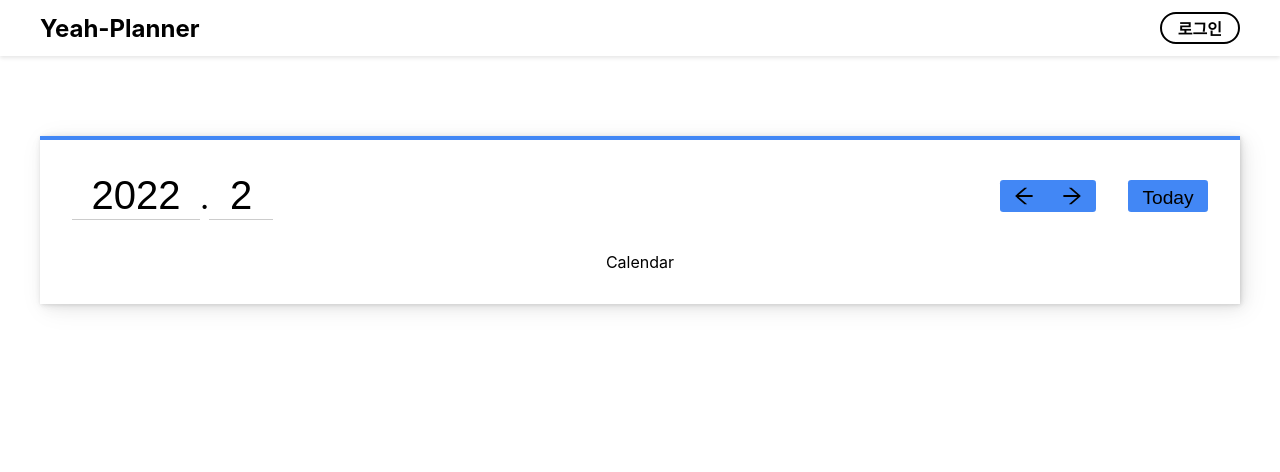
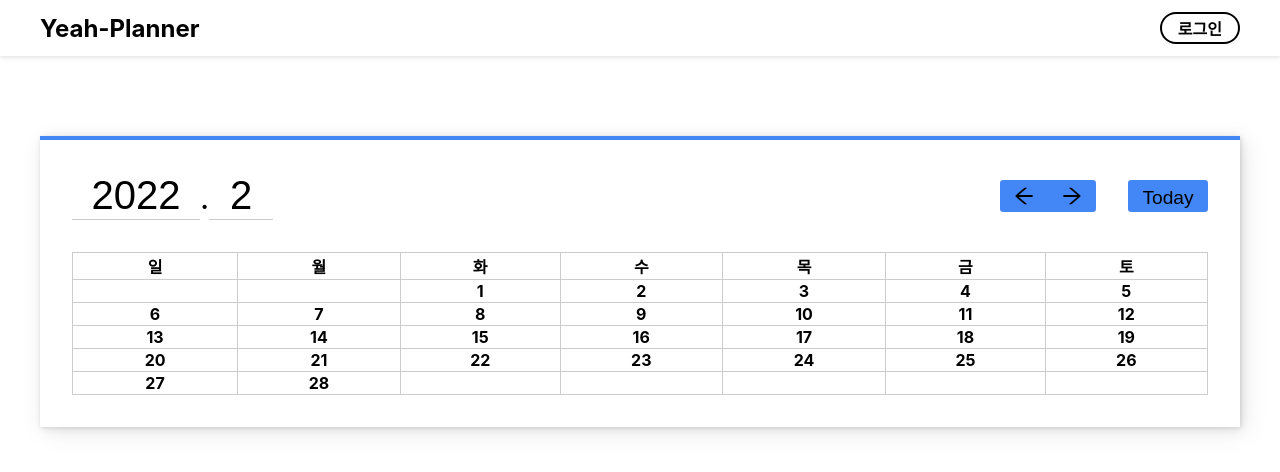
Before and after one commit to Yeah-Planner/Yeah-Planner-Frontend, a Next.js app: page /cal in a window 1280 px wide. Shown: the top 472 px of the page. Built offline with nearby package versions, Linux system fonts and the light colour scheme.

Commit message:
calendar cells

```diff
--- a/components/Calendar/Calendar.style.ts
+++ b/components/Calendar/Calendar.style.ts
@@ -103,3 +103,20 @@ export const NavTodayButtonStyle = styled(NavArrowStyle)`
     margin-left: 1rem;
   }
 `
+
+export const CalendarTableStyle = styled.table`
+  width: 100%;
+  /* border: 1px solid #ccc; */
+  border: none;
+  border-collapse: collapse;
+  border-spacing: 0;
+`
+
+export const TableHeaderStyle = styled.th`
+  border: 1px solid #ccc;
+`
+
+export const TableRowStyle = styled.tr`
+  border: none;
+  vertical-align: baseline;
+`
--- a/components/Calendar/Calendar.tsx
+++ b/components/Calendar/Calendar.tsx
@@ -1,12 +1,57 @@
 import { NextPage } from 'next'
+import {
+  CalendarTableStyle,
+  TableHeaderStyle,
+  TableRowStyle,
+} from './Calendar.style'
 // import FullCalendar from '@fullcalendar/react'
 // import dayGridPlugin from '@fullcalendar/daygrid'
 
-const Calendar: NextPage = () => {
+interface Props {
+  month: number
+  year: number
+}
+
+const Calendar: NextPage<Props> = ({ month, year }) => {
   // This causes internal server error.
   // return <FullCalendar plugins={[dayGridPlugin]} initialView="dayGridMonth" />
 
-  return <div>Calendar</div>
+  const days = ['일', '월', '화', '수', '목', '금', '토']
+  const firstDate = new Date(year, month - 1, 1) // 1st day of month
+  const lastDate = new Date(year, month, 0) // last day of month
+  const startDay = firstDate.getDay()
+  const weekNum = Math.ceil((lastDate.getDate() + startDay) / 7)
+
+  const weeks = [] // iterator
+  for (let i = 0; i < weekNum; i++) {
+    // weeks.push(<TableRowStyle key={i} />)
+    weeks.push(i)
+  }
+
+  return (
+    <CalendarTableStyle role="presentation">
+      <thead>
+        {days.map((day, i) => {
+          return <TableHeaderStyle key={i}>{day}</TableHeaderStyle>
+        })}
+      </thead>
+      <tbody>
+        {weeks.map((week, i) => {
+          return (
+            <TableRowStyle key={i}>
+              {[...Array(7)].map((_, j) => {
+                const date = i * 7 + j + 1 - startDay
+                if (date <= 0 || date > lastDate.getDate()) {
+                  return <TableHeaderStyle key={j} />
+                }
+                return <TableHeaderStyle key={j}>{date}</TableHeaderStyle>
+              })}
+            </TableRowStyle>
+          )
+        })}
+      </tbody>
+    </CalendarTableStyle>
+  )
 }
 
 export default Calendar
--- a/pages/cal.tsx
+++ b/pages/cal.tsx
@@ -46,7 +46,7 @@ const Cal: NextPage = () => {
         year={year}
         setYear={setYear}
       />
-      <Calendar />
+      <Calendar month={month} year={year} />
     </CalendarContainerStyle>
   )
 }
```
